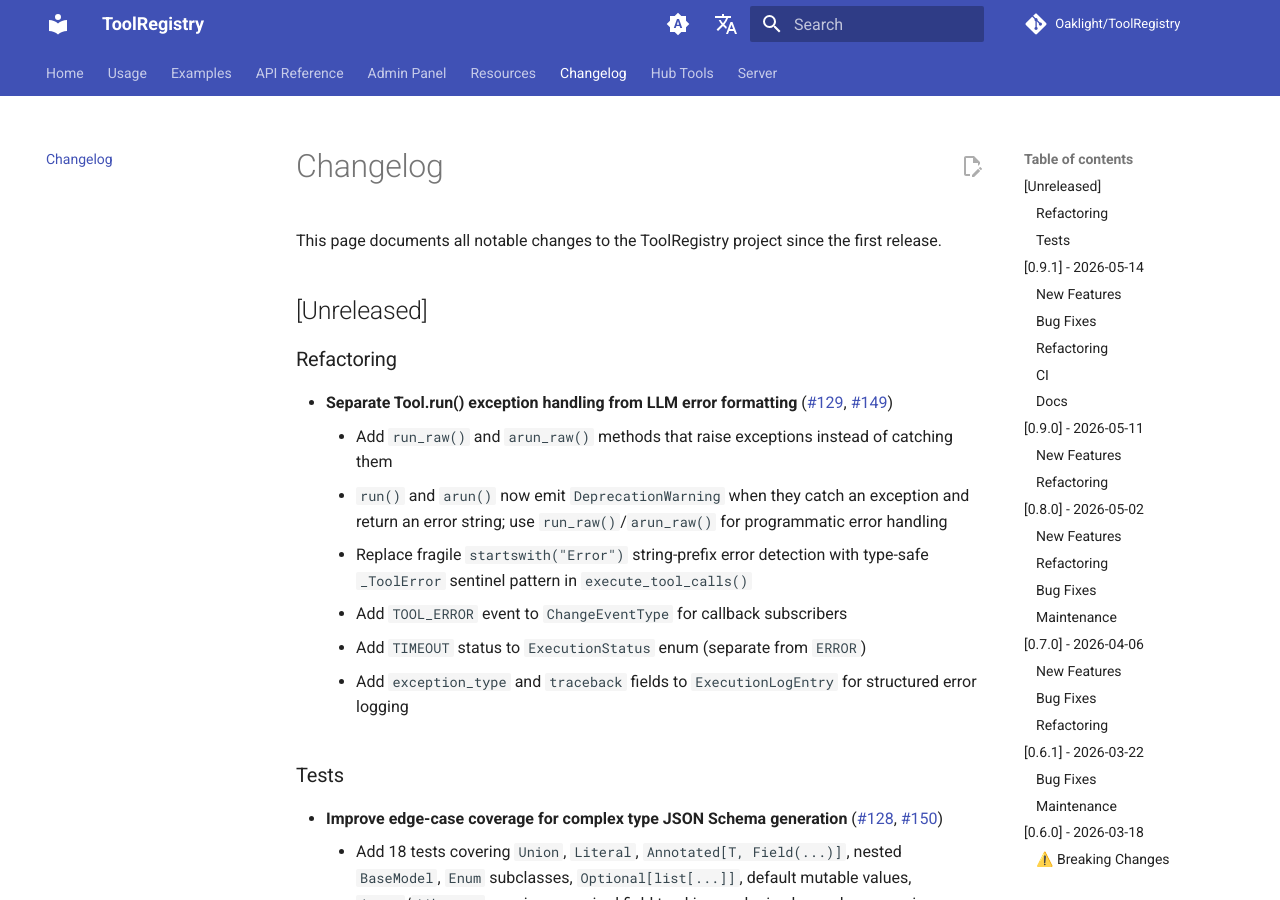
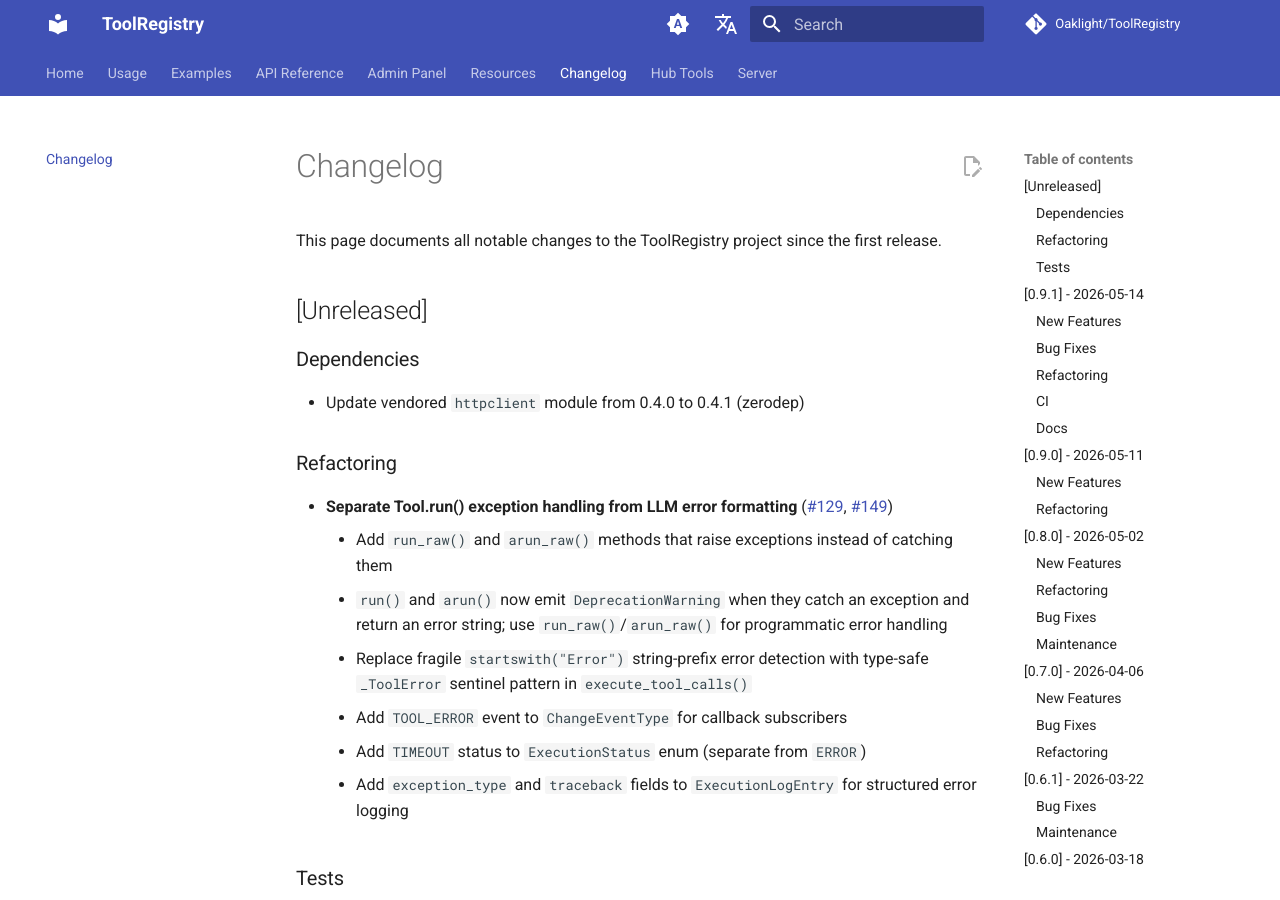
Before and after one commit to Oaklight/ToolRegistry, an MkDocs documentation site: the page built from docs/changelog.md, in a window 1280 px wide and 900 px high. Built offline with MkDocs 1.6.1 and Material for MkDocs 9.7.7, drawn with Linux system fonts in a browser that asks for light colours; comment, search, counter and statistics services are not loaded.

Commit message:
docs: update changelog for vendored httpclient 0.4.1

```diff
--- a/docs/changelog.md
+++ b/docs/changelog.md
@@ -11,6 +11,10 @@ author: Oaklight
 This page documents all notable changes to the ToolRegistry project since the first release.
 
 ## [Unreleased]
+
+### Dependencies
+
+- Update vendored `httpclient` module from 0.4.0 to 0.4.1 (zerodep)
 
 ### Refactoring
 
```
